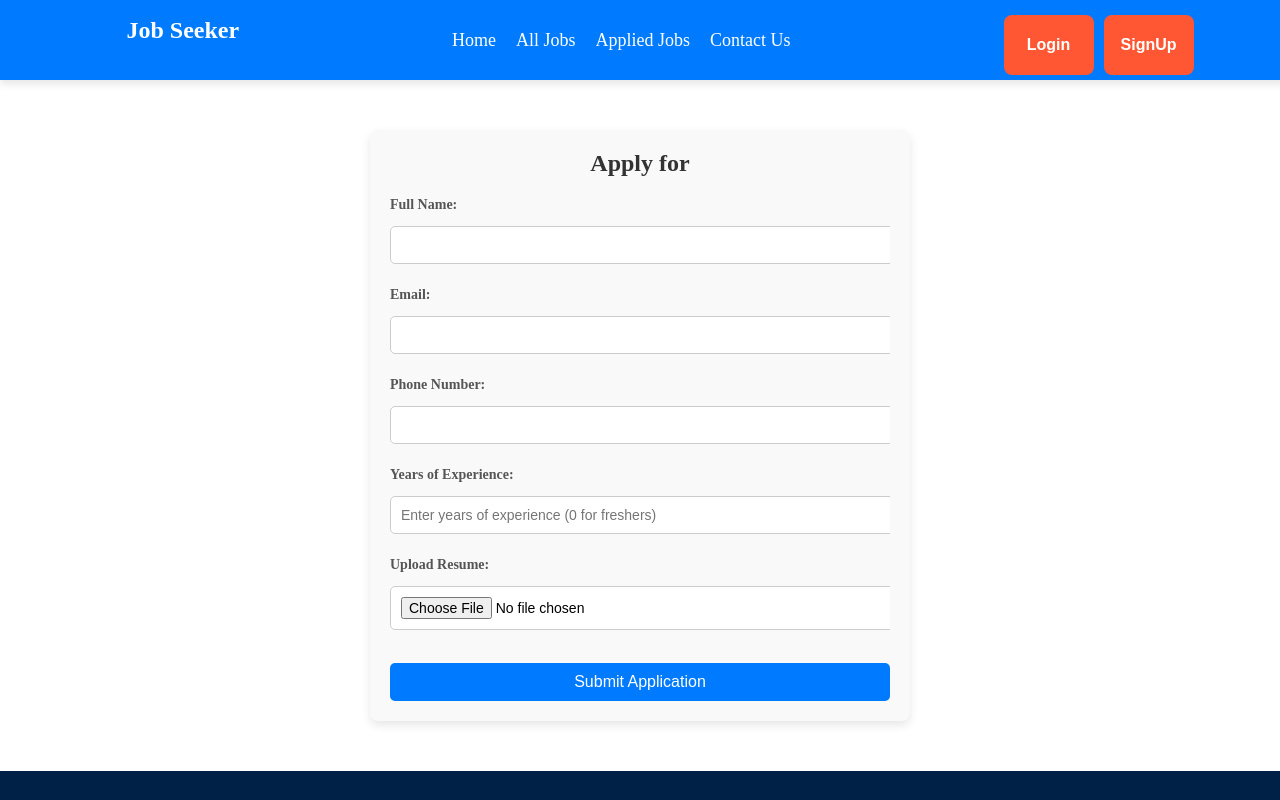
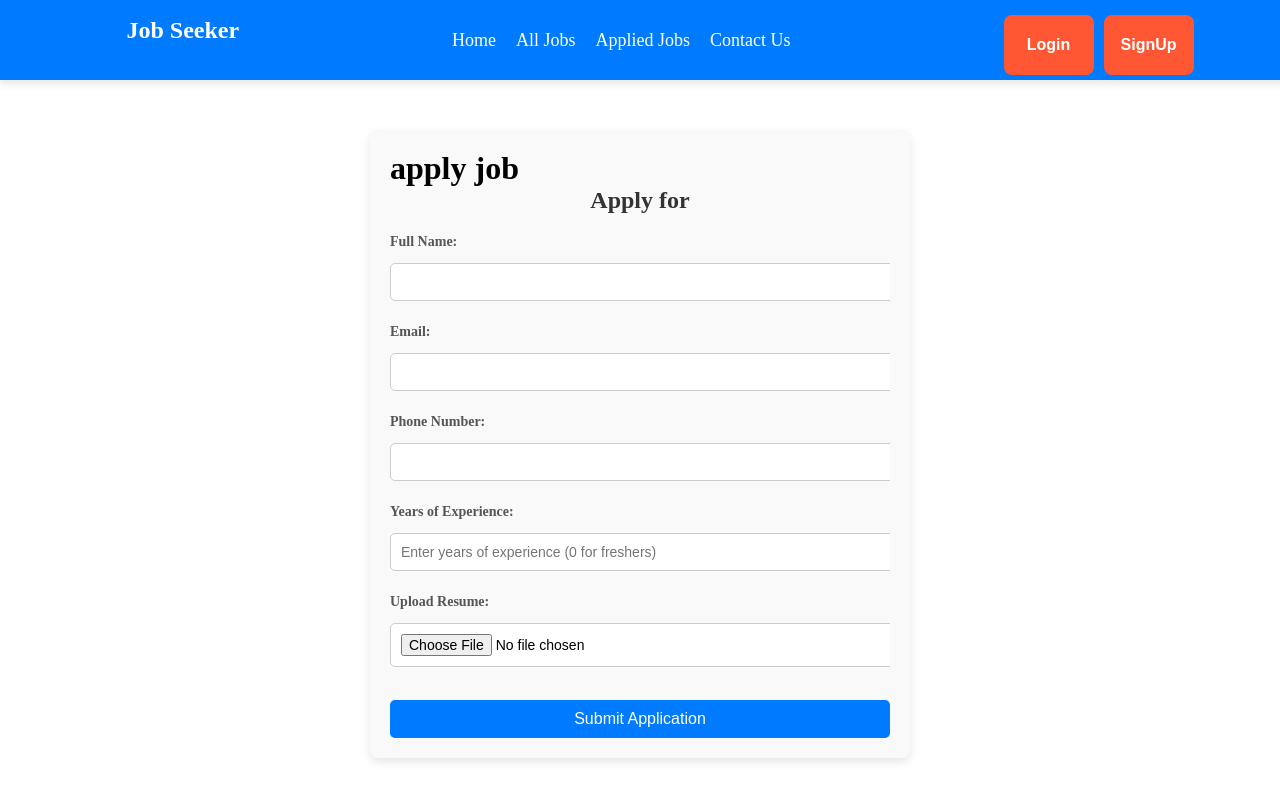
Before and after one commit to Nilu2003/jobPortal, a React (Vite) app in the folder frontend/: page /apply in a window 1280 px wide. Shown: the top 800 px of the page. Built offline with nearby package versions, Linux system fonts and the light colour scheme.

Commit message:
test change got all ok

```diff
--- a/frontend/src/Components/ApplyNow.jsx
+++ b/frontend/src/Components/ApplyNow.jsx
@@ -70,6 +70,7 @@ const ApplyNow = () => {
 
   return (
     <div className="apply-container">
+      <h1>apply job</h1>
       <h2 className="apply-title">Apply for <span>{job?.title}</span></h2>
       <form className="apply-form" onSubmit={handleSubmit}>
         <div className="form-group">
```
